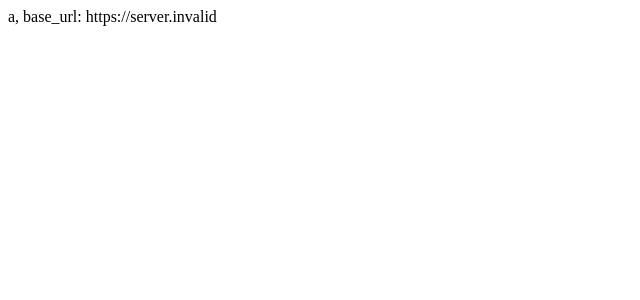
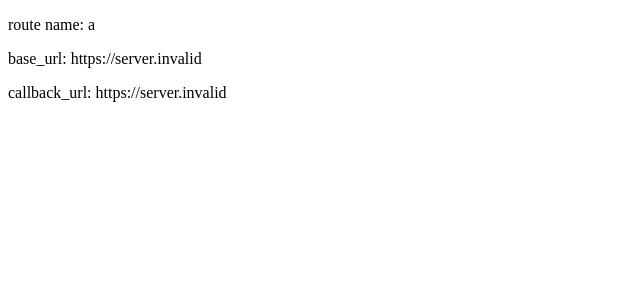
Before and after one commit to wesscoby/thoughts-app, a Next.js app: page /a in a window 1280 px wide. Shown: the top 300 px of the page, without its empty margins (0-640 px from the left). Built offline with nearby package versions, Linux system fonts and the light colour scheme; no server answers.

Commit message:
Testing environment variable referencing

```diff
--- a/pages/a.tsx
+++ b/pages/a.tsx
@@ -1,4 +1,10 @@
 import React from 'react';
-import { BASE_URL } from '../config';
+import { BASE_URL, CALLBACK_URL } from '../config';
 
-export default () => <div>a, base_url: {BASE_URL}</div>
+export default () => (
+  <div>
+    <p>route name: a</p>
+    <p>base_url: {BASE_URL}</p>
+    <p>callback_url: {CALLBACK_URL}</p>
+  </div>
+)
```
